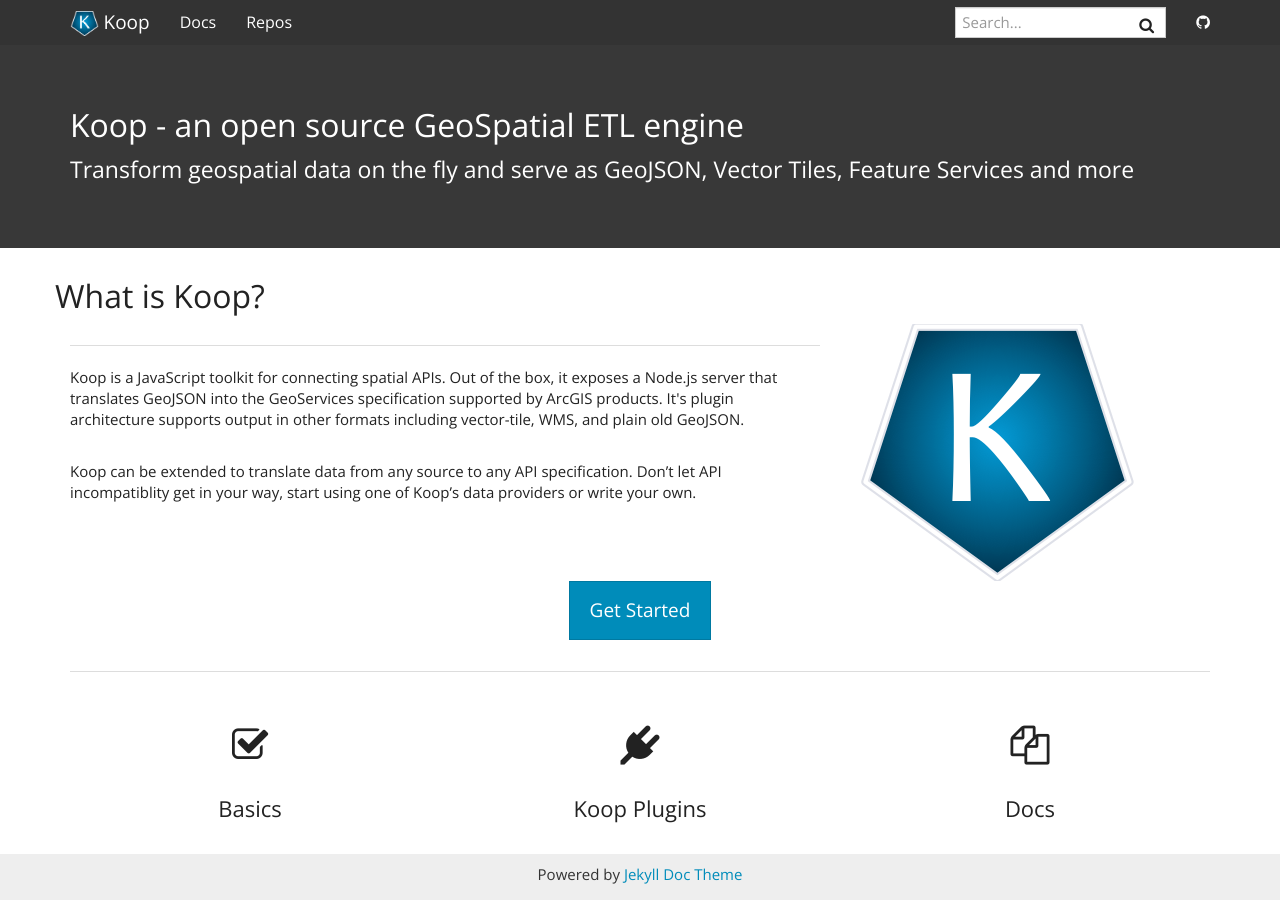
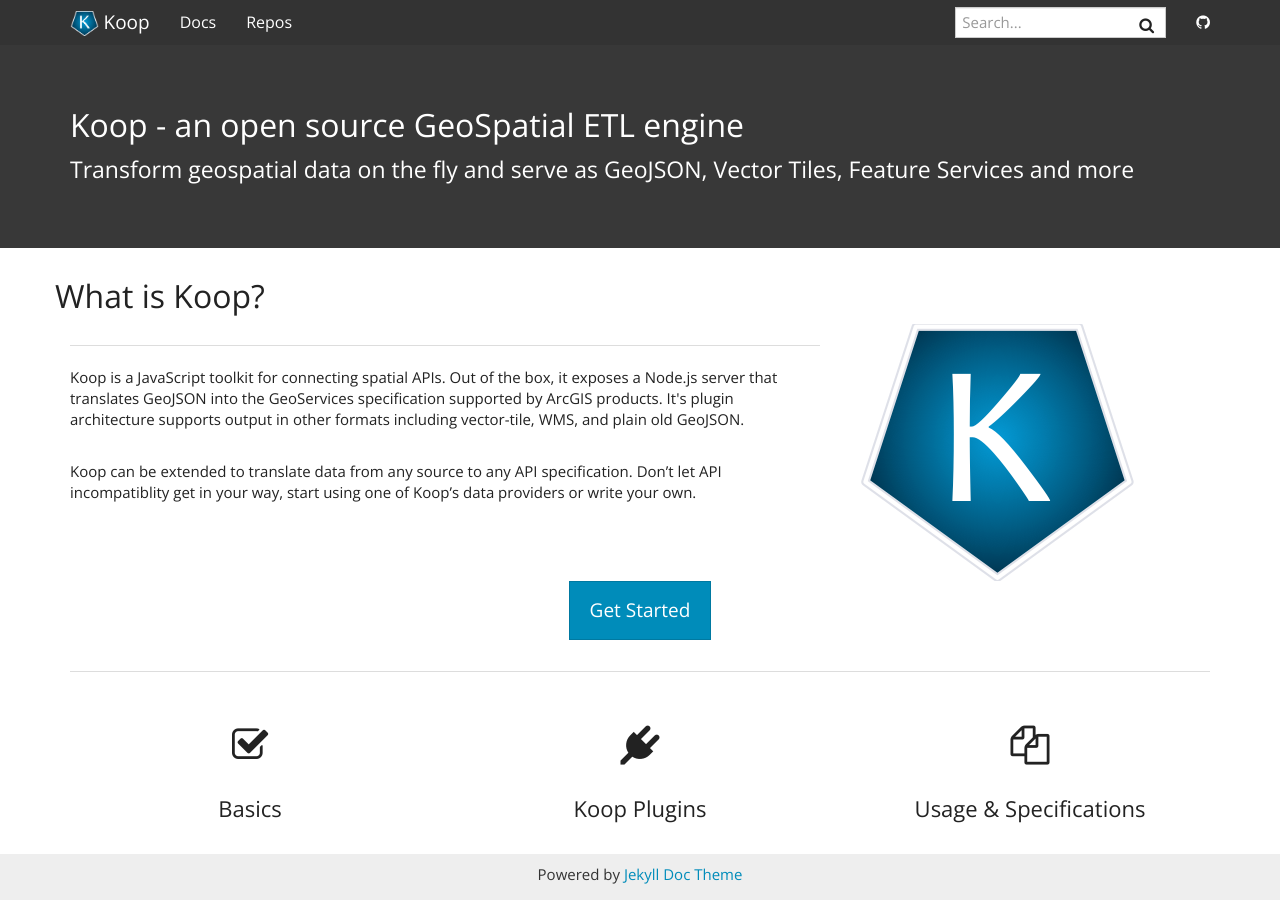
Before and after one commit to koopjs/koopjs.github.io, a Jekyll site: the page built from index.html, in a window 1280 px wide. Built offline with Jekyll 4.4.1, drawn with Linux system fonts in a browser that asks for light colours; nearby versions of some CDN libraries.

Commit message:
Link text.

```diff
--- a/index.html
+++ b/index.html
@@ -50,7 +50,7 @@
         <a class='tile-link' href="{{ "/docs/usage" | prepend: site.baseurl }}">
             <div class="col-sm-4 landing-tiles">
                 <h1 class="text-center"><i class="fa fa-files-o" aria-hidden="true"></i></h1>
-                <h4 class="text-center">Docs</h4>
+                <h4 class="text-center">Usage & Specifications</h4>
             </div>
         </a>
         <!-- <a href="{{ "/docs/" | prepend: site.baseurl }}">
```
